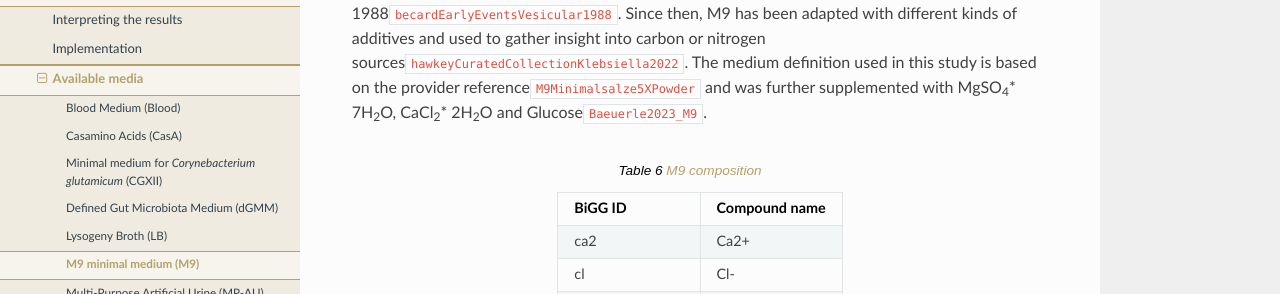
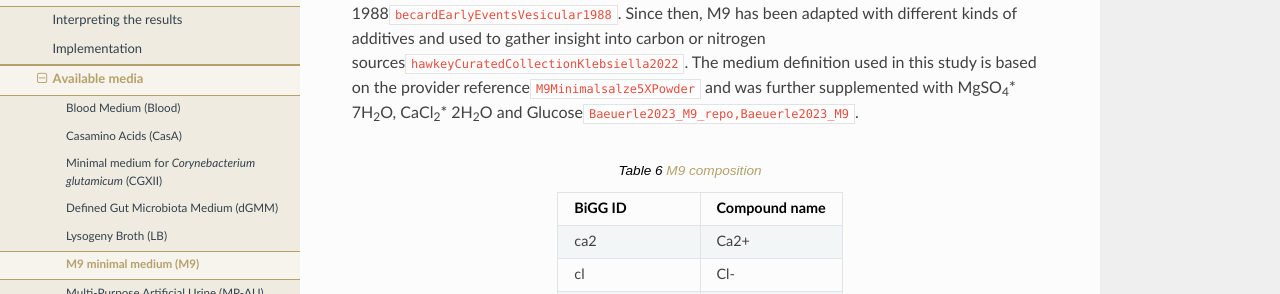
Before and after one commit to draeger-lab/refinegems, a Sphinx documentation site: the page built from docs/source/modules/media/m9.rst, in a window 1280 px wide and 900 px high. Shown: the part 230-524 px from the top of the window. Built offline with Sphinx 7.4.7 and the Read the Docs theme 2.0.0, drawn with Linux system fonts in a browser that asks for light colours; cross-references to code outside the pages are shown as plain code; some of the changed lines change nothing that is shown.

Commit message:
Updated references for M9 in the documentation #16 #102

```diff
--- a/docs/source/library.bib
+++ b/docs/source/library.bib
@@ -191,6 +191,17 @@
   copyright = {\url{https://creativecommons.org/licenses/by/4.0/}}
 }
 
+@misc{Baeuerle2023_M9_repo,
+  author = {B\"auerle, Famke},
+  title = {C_striatum_wetlab},
+  year = {2023},
+  publisher = {GitHub},
+  journal = {GitHub repository},
+  howpublished = {\url{https://github.com/draeger-lab/C_striatum_wetlab}},
+  url = {https://github.com/draeger-lab/C_striatum_wetlab/blob/main/supporting_experiments/metadata/PROTOCOL_M9_prep.md},
+  urldate = {2023-11-07}
+}
+
 % Reference for CGXII
 @article{unthanGrowthRateWhat2014,
   title = {Beyond Growth Rate 0.6: {{What}} Drives {{Corynebacterium}} Glutamicum to Higher Growth Rates in Defined Medium},
--- a/docs/source/modules/media/m9.rst
+++ b/docs/source/modules/media/m9.rst
@@ -3,7 +3,7 @@ M9 minimal medium (M9)
 The M9 minimal medium (M9) *in silico* definition consists of all compounds described by `Sigma-Aldrich <https://www.sigmaaldrich.com/DE/de/product/sigma/m6030>`__.
 M9 is a minimal medium commonly used in microbiology and was developed in 1988\ :footcite:p:`becardEarlyEventsVesicular1988`.
 Since then, M9 has been adapted with different kinds of additives and used to gather insight into carbon or nitrogen sources\ :footcite:p:`hawkeyCuratedCollectionKlebsiella2022`.
-The medium definition used in this study is based on the provider reference\ :footcite:p:`M9Minimalsalze5XPowder` and was further supplemented with MgSO\ :sub:`4`\ \* 7H\ :sub:`2`\ O, CaCl\ :sub:`2`\ \* 2H\ :sub:`2`\ O and Glucose\ :footcite:p:`Baeuerle2023_M9`.
+The medium definition used in this study is based on the provider reference\ :footcite:p:`M9Minimalsalze5XPowder` and was further supplemented with MgSO\ :sub:`4`\ \* 7H\ :sub:`2`\ O, CaCl\ :sub:`2`\ \* 2H\ :sub:`2`\ O and Glucose\ :footcite:p:`Baeuerle2023_M9_repo,Baeuerle2023_M9`.
 
 .. list-table:: M9 composition
    :align: center
```
